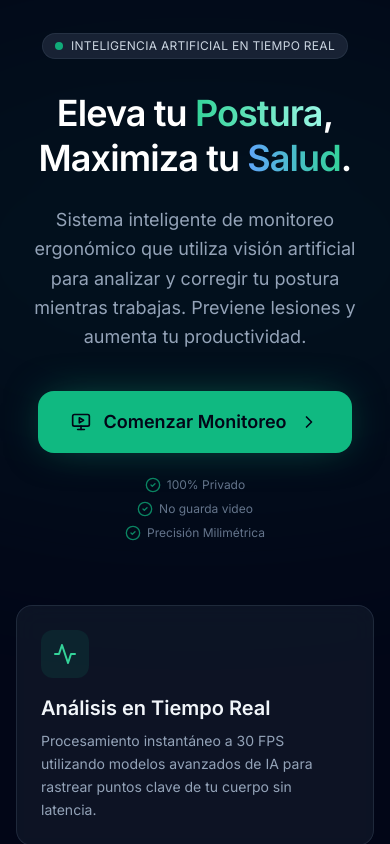
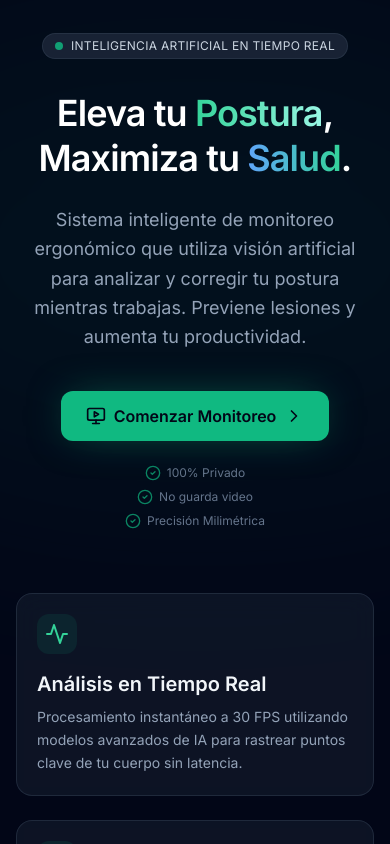
Before and after one commit to eladio14/sismoer, a React (Vite) app: page / in a window 390 px wide. Shown: the top 844 px of the page. Built offline with nearby package versions, Linux system fonts and the light colour scheme.

Commit message:
Refactor: Make landing page elements responsive

```diff
--- a/src/components/LandingPage.jsx
+++ b/src/components/LandingPage.jsx
@@ -2,8 +2,8 @@ import React from 'react';
 import { Activity, Shield, Zap, ChevronRight, MonitorPlay, CheckCircle2 } from 'lucide-react';
 
 const FeatureCard = ({ icon: Icon, title, description }) => (
-    <div className="bg-slate-800/40 backdrop-blur-md border border-slate-700/50 p-6 rounded-2xl hover:bg-slate-800/60 transition-all duration-300 group">
-        <div className="bg-emerald-500/10 w-12 h-12 rounded-xl flex items-center justify-center mb-4 group-hover:scale-110 transition-transform duration-300">
+    <div className="bg-slate-800/40 backdrop-blur-md border border-slate-700/50 p-5 sm:p-6 rounded-2xl hover:bg-slate-800/60 transition-all duration-300 group">
+        <div className="bg-emerald-500/10 w-10 h-10 sm:w-12 sm:h-12 rounded-xl flex items-center justify-center mb-4 group-hover:scale-110 transition-transform duration-300">
             <Icon className="w-6 h-6 text-emerald-400" />
         </div>
         <h3 className="text-xl font-semibold text-slate-100 mb-2 font-outfit">{title}</h3>
@@ -39,14 +39,14 @@ const LandingPage = ({ onStart }) => {
 
                     <button
                         onClick={onStart}
-                        className="group relative inline-flex items-center justify-center gap-3 px-8 py-4 bg-emerald-500 hover:bg-emerald-400 text-slate-950 font-semibold rounded-2xl transition-all duration-300 shadow-[0_0_40px_-10px_rgba(16,185,129,0.5)] hover:shadow-[0_0_60px_-15px_rgba(16,185,129,0.7)] hover:-translate-y-1"
+                        className="group relative inline-flex items-center justify-center gap-2 sm:gap-3 px-6 py-3 sm:px-8 sm:py-4 bg-emerald-500 hover:bg-emerald-400 text-slate-950 font-semibold rounded-xl sm:rounded-2xl transition-all duration-300 shadow-[0_0_40px_-10px_rgba(16,185,129,0.5)] hover:shadow-[0_0_60px_-15px_rgba(16,185,129,0.7)] hover:-translate-y-1"
                     >
                         <MonitorPlay className="w-5 h-5" />
-                        <span className="text-lg">Comenzar Monitoreo</span>
+                        <span className="text-base sm:text-lg">Comenzar Monitoreo</span>
                         <ChevronRight className="w-5 h-5 group-hover:translate-x-1 transition-transform" />
 
                         {/* Glow effect on hover */}
-                        <div className="absolute inset-0 rounded-2xl ring-2 ring-emerald-500/50 ring-offset-2 ring-offset-slate-950 opacity-0 group-hover:opacity-100 transition-opacity duration-300"></div>
+                        <div className="absolute inset-0 rounded-xl sm:rounded-2xl ring-2 ring-emerald-500/50 ring-offset-2 ring-offset-slate-950 opacity-0 group-hover:opacity-100 transition-opacity duration-300"></div>
                     </button>
 
                     <div className="mt-6 flex flex-col sm:flex-row items-center justify-center gap-2 sm:gap-4 text-xs sm:text-sm text-slate-500">
```
